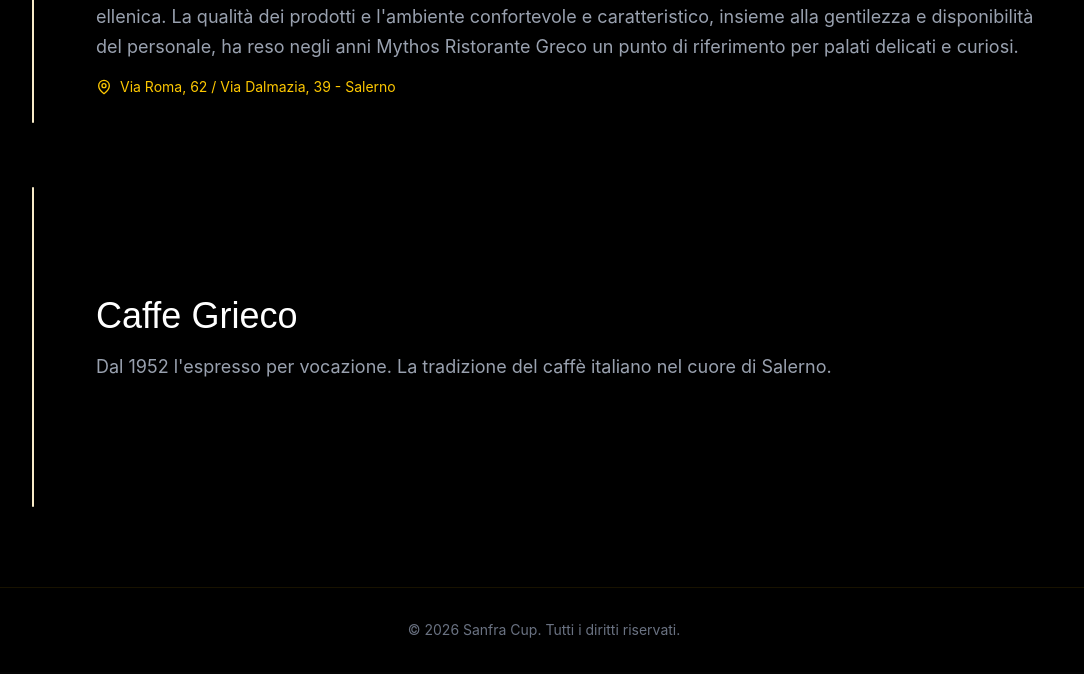
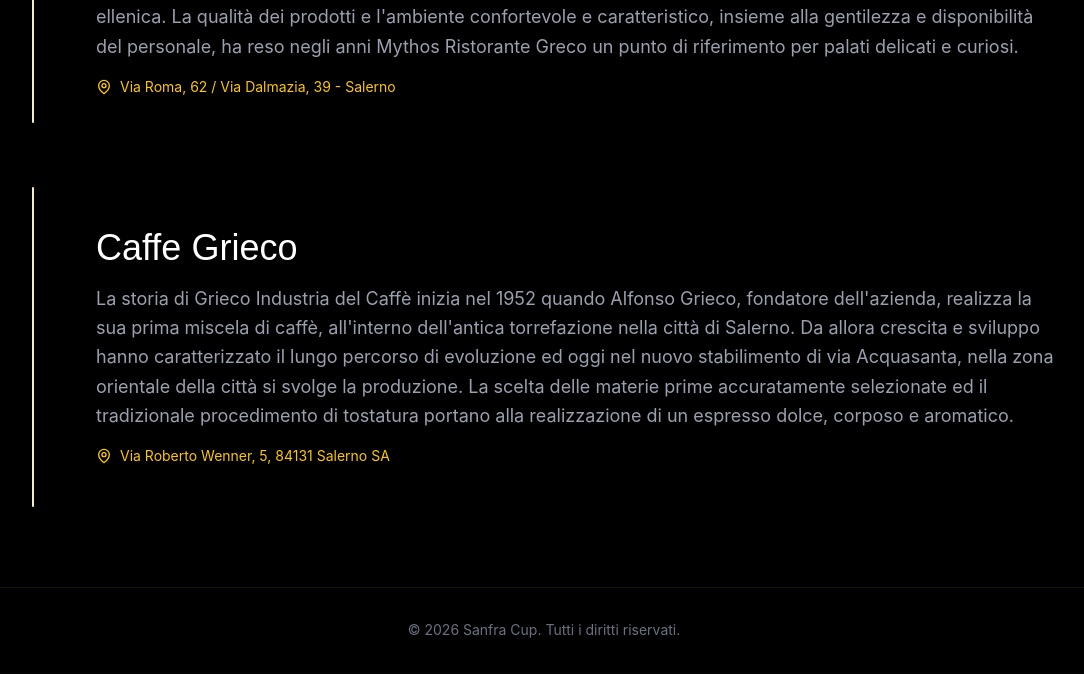
Before and after one commit to fabrizjo/v0-sanfra-cup-web-app, a Next.js app: page /sponsor in a window 1280 px wide. Shown: the part 1141-1815 px from the top of the page, without its empty margins (96-1180 px from the left). Built offline with nearby package versions, Linux system fonts and the light colour scheme.

Commit message:
feat: complete Caffe Grieco description with full history and address
Update sponsor descriptions and include full addresses.

Co-authored-by: null <256101200+fabrizjo@users.noreply.github.com>

```diff
--- a/app/sponsor/page.tsx
+++ b/app/sponsor/page.tsx
@@ -32,9 +32,10 @@ const sponsors = [
     id: "caffe-grieco",
     name: "Caffe Grieco",
     subtitle: "Partner Ufficiale",
-    description: "Dal 1952 l'espresso per vocazione. La tradizione del caffè italiano nel cuore di Salerno.",
+    description: "La storia di Grieco Industria del Caffè inizia nel 1952 quando Alfonso Grieco, fondatore dell'azienda, realizza la sua prima miscela di caffè, all'interno dell'antica torrefazione nella città di Salerno. Da allora crescita e sviluppo hanno caratterizzato il lungo percorso di evoluzione ed oggi nel nuovo stabilimento di via Acquasanta, nella zona orientale della città si svolge la produzione. La scelta delle materie prime accuratamente selezionate ed il tradizionale procedimento di tostatura portano alla realizzazione di un espresso dolce, corposo e aromatico.",
+    address: "Via Roberto Wenner, 5, 84131 Salerno SA",
     image: "/images/sponsors/grieco.jpg",
-    features: ["Espresso italiano", "Dal 1952", "Tradizione"]
+    features: ["Espresso italiano", "Dal 1952", "Tostatura tradizionale"]
   }
 ]
 
```
